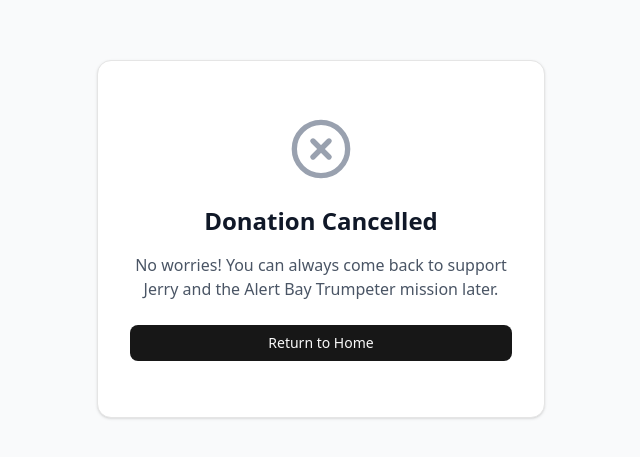
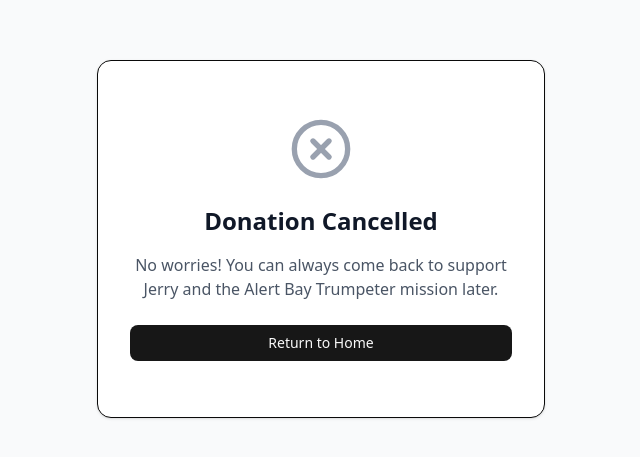
Before and after one commit to Jeff-Emmett/AlertBayTrumpeter-website, a Next.js app: page /cancel in a window 1280 px wide. Shown: the part 161-618 px from the top of the page, without its empty margins (319-959 px from the left). Built offline with nearby package versions, Linux system fonts and the light colour scheme; a web font is replaced by a local one.

Commit message:
fix: resolve CSS configuration issues
Fix invalid utility classes and ensure consistent Tailwind CSS setup.

Co-authored-by: Jeff Emmett <46964190+Jeff-Emmett@users.noreply.github.com>

```diff
--- a/app/globals.css
+++ b/app/globals.css
@@ -116,11 +116,10 @@
 
 @layer base {
   * {
-    border-color: var(--border);
-    outline-color: color-mix(in oklch, var(--ring) 50%, transparent);
+    border-color: hsl(var(--border));
   }
   body {
-    background-color: var(--background);
-    color: var(--foreground);
+    background-color: hsl(var(--background));
+    color: hsl(var(--foreground));
   }
 }
```
